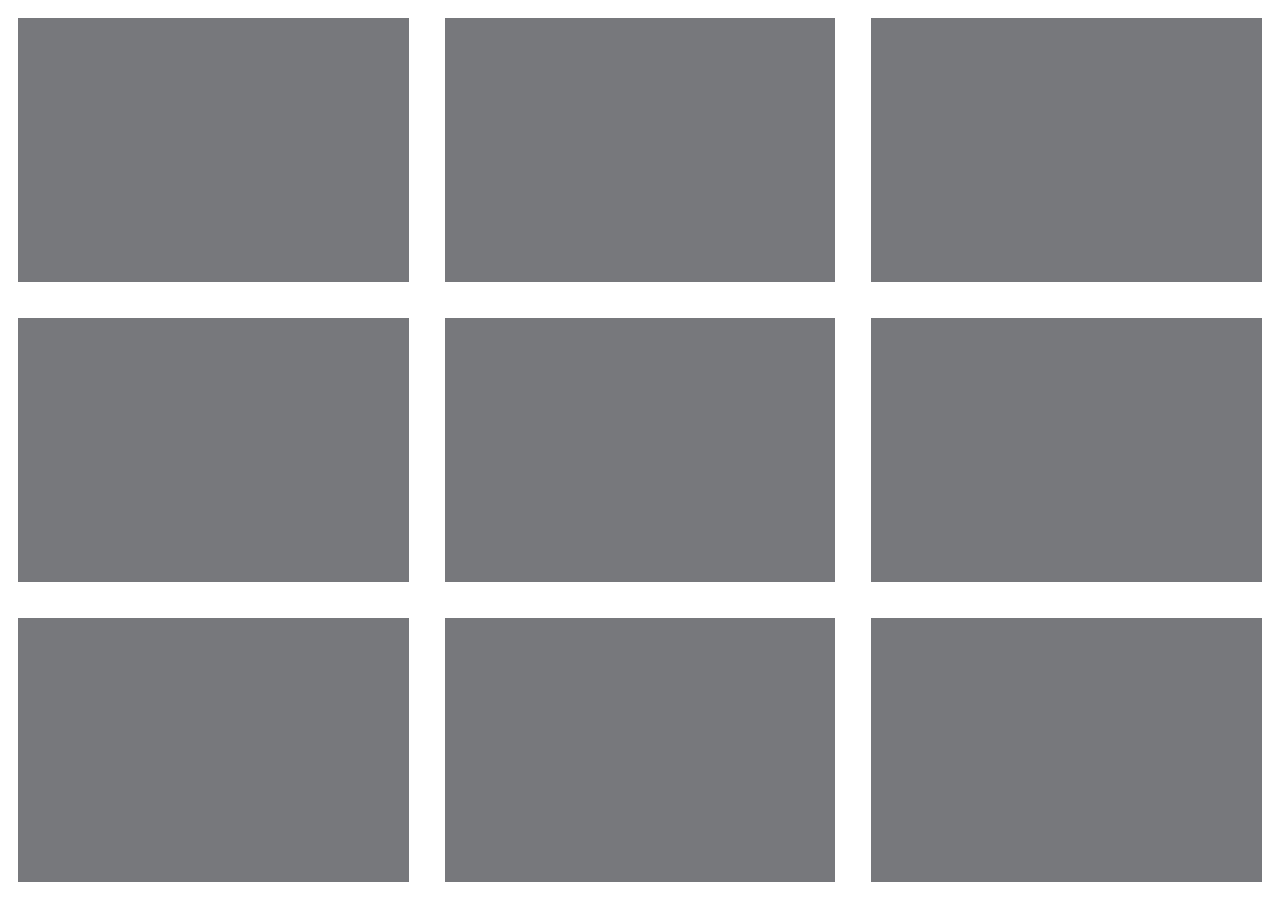
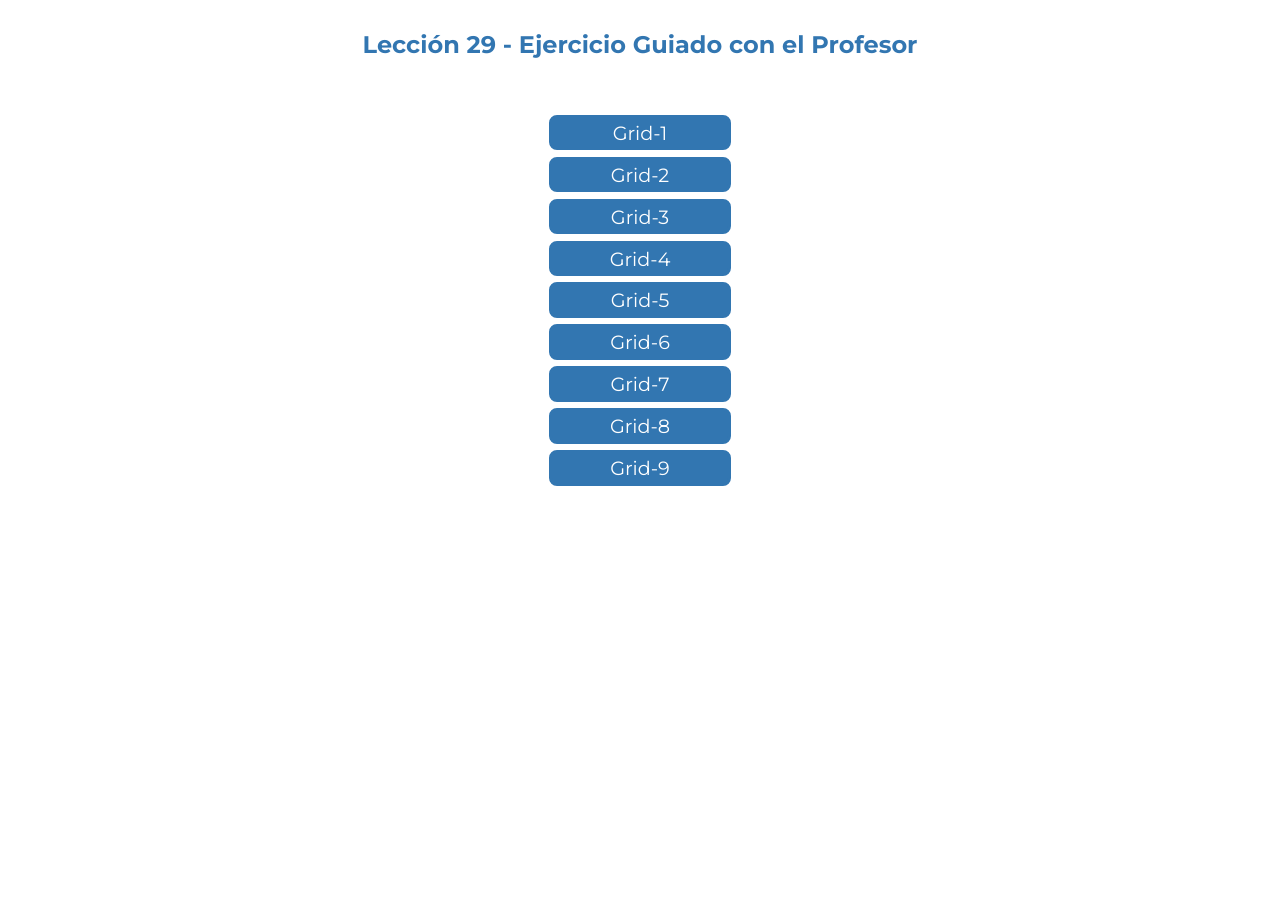
Before and after one commit to yelitzacho/Grid-system-leccion29, a plain HTML site: page index.html in a window 1280 px wide. After the commit the page ends 800 px from the top, so only its background shows below. Drawn offline with Linux system fonts and the light colour scheme.

Commit message:
Creando indice

```diff
--- a/css/main.css
+++ b/css/main.css
@@ -2,6 +2,7 @@
 	box-sizing: border-box;
 	margin: 0;
 	padding: 0;
+	font-family: 'Montserrat', sans-serif;
 }
 .container{
 	width: 100%;
@@ -22,10 +23,12 @@
 .col{
 	background-color: #77787c;
 	height: 300px;
+}
+.border-general{
 	border: 18px solid white;
 }
 .col-1{
-	width: 8.337%;
+	width: 8.334%;
 }
 .col-2{
 	width: 16.667%;
@@ -43,10 +46,10 @@
 	width: 50%;
 }
 .col-7{
-	width: 58.336%;
+	width: 58.334%;
 }
 .col-8{
-	width: 35.337%;
+	width: 66.667%;
 }
 .col-9{
 	width: 75%;
@@ -55,7 +58,7 @@
 	width: 83.334%;
 }
 .col-11{
-	width: 91.666%;
+	width: 91.667%;
 }
 .col-12{
 	width: 100%;
@@ -69,3 +72,45 @@
 .grid-grey{
 	background-color: #dcdddf;
 }
+.grid-3{
+	border-left: 18px solid white;
+	border-right: 18px solid white;
+}
+.row-grid-3{
+	border-top: 18px solid white;
+	border-bottom: 18px solid white;
+}
+.grid-home{
+	height: 90px;
+	background-color: transparent;
+}
+.button-central{
+	height: 420px;
+	overflow: hidden;
+}
+.button-style{
+	display: block;
+	width: 30%;
+	height: 9.2%;
+	margin: 1.1% auto;
+	border-radius: 8px;
+	text-align: center;
+	border: 3px solid #3276b1;
+	padding: 0.5%;
+	font-size: 1.2em;
+	text-decoration: none;
+	color: white;
+	/*box-shadow: 2px 2px 3px 1px rgba(0,0,0,0.4);*/
+	background-color: #3276b1;
+	transition: width 0.5s, height 0.5s, transform 0.5s;
+}
+.button-style:hover{
+	background-color: white;
+	color: #3276b1;
+	transform : scale(1.1);
+}
+.row h1{
+	text-align: center;
+	color: #3276b1;
+	padding: 2%;
+}
--- a/index.html
+++ b/index.html
@@ -4,19 +4,36 @@
 		<meta charset="UTF-8">
 		<title>Grid System</title>
 		<link rel="stylesheet" href="css/main.css">
+		<link href="https://fonts.googleapis.com/css?family=Montserrat:300,400,500,600,700" rel="stylesheet">
 	</head>
 	<body>
 		<section class="grid">
 			<div class="row">
-				<div class="col col-4"></div>
-				<div class="col col-4"></div>
-				<div class="col col-4"></div>
-				<div class="col col-4"></div>
-				<div class="col col-4"></div>
-				<div class="col col-4"></div>
-				<div class="col col-4"></div>
-				<div class="col col-4"></div>
-				<div class="col col-4"></div>
+				<div class="col col-3 border-general grid-home"></div>
+				<div class="col col-6 border-general grid-home">
+					<h1>Lección 29 - Ejercicio Guiado con el Profesor</h1>
+				</div>
+				<div class="col col-3 border-general grid-home"></div>
+			</div>
+			<div class="row">
+				<div class="col col-3 border-general grid-home button-central"></div>
+				<div class="col col-6 border-general grid-home button-central">
+					<a class="button-style" href="pages/grid-1.html">Grid-1</a>
+					<a class="button-style" href="pages/grid-2.html">Grid-2</a>
+					<a class="button-style" href="pages/grid-3.html">Grid-3</a>
+					<a class="button-style" href="pages/grid-4.html">Grid-4</a>
+					<a class="button-style" href="pages/grid-5.html">Grid-5</a>
+					<a class="button-style" href="pages/grid-6.html">Grid-6</a>
+					<a class="button-style" href="pages/grid-7.html">Grid-7</a>
+					<a class="button-style" href="pages/grid-8.html">Grid-8</a>
+					<a class="button-style" href="pages/grid-9.html">Grid-9</a>
+				</div>
+				<div class="col col-3 border-general grid-home button-central"></div>
+			</div>
+			<div class="row">
+				<div class="col col-3 border-general grid-home"></div>
+				<div class="col col-6 border-general grid-home"></div>
+				<div class="col col-3 border-general grid-home"></div>
 			</div>
 		</section>
 	</body>
```
Also changed, not shown: pages/grid-1.html (+10 -10 lines), pages/grid-2.html (+3 -3 lines), pages/grid-3.html (+10 -6 lines).
